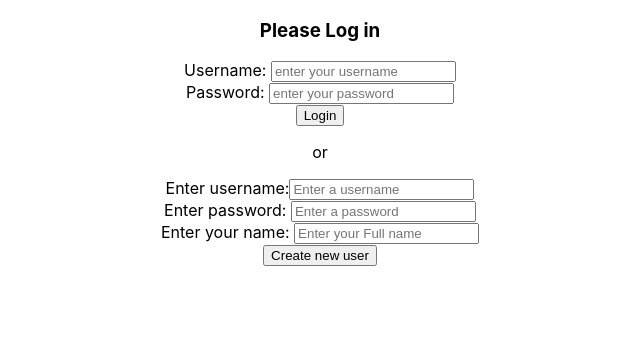
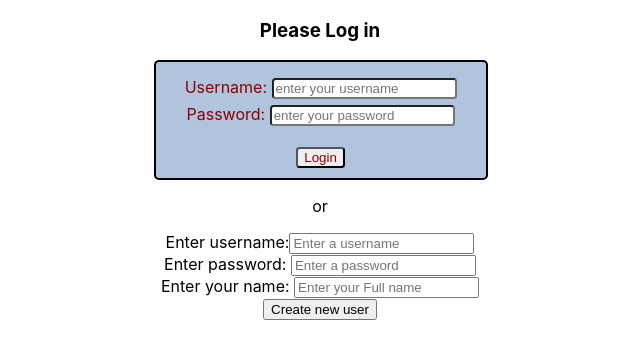
Before and after one commit to tylerletendre98/reduxMessageApp, a React (Create React App) app: page / in a window 1280 px wide. Shown: the top 358 px of the page, without its empty margins (320-960 px from the left). Built offline with nearby package versions, Linux system fonts and the light colour scheme.

Commit message:
adding styling to the loggin page

```diff
--- a/src/components/DisplayUser.jsx
+++ b/src/components/DisplayUser.jsx
@@ -10,7 +10,7 @@ function DisplayUser() {
     <div>
       <div>
         <h3>{currentLoggedInUser.username}</h3>
-        <h3>{currentLoggedInUser.fullName}</h3>
+        <h3>{currentLoggedInUser.fullname}</h3>
       </div>
     </div>
   );
--- a/src/components/Login.jsx
+++ b/src/components/Login.jsx
@@ -1,6 +1,7 @@
 import React, { useState } from "react";
 import { useDispatch, useSelector } from "react-redux";
 import { login } from "../features/user";
+import "./login.css";
 
 function Login() {
   const users = useSelector((state) => state.user.value.users);
@@ -29,12 +30,11 @@ function Login() {
         users[i].password === user.password
       ) {
         dispatch(login(user));
-      } else {
-        return (
-          <div>
-            <h1>incorrect username or password</h1>
-          </div>
-        );
+      } else if (
+        users[i].username === user.username &&
+        users[i].password === user.password
+      ) {
+        return alert("incorrect username or password");
       }
     }
   };
@@ -45,8 +45,10 @@ function Login() {
         <div>
           <h3>Please Log in</h3>
         </div>
-        <div>
-          <div>
+        <div className="login">
+          <div className="login-container">
+            <div className="login-inputs">
+              <div className="login-input">
                 <label htmlFor="">Username: </label>
                 <input
                   type="text"
@@ -55,7 +57,7 @@ function Login() {
                   value={username}
                 />
               </div>
-          <div>
+              <div className="login-input">
                 <label htmlFor="">Password: </label>
                 <input
                   type="password"
@@ -63,8 +65,12 @@ function Login() {
                   onChange={handlePasswordChange}
                 />
               </div>
+            </div>
+            <div className="login-button">
               <div>
                 <button onClick={handleLogin}>Login</button>
+              </div>
+            </div>
           </div>
         </div>
       </div>
--- /dev/null
+++ b/src/components/login.css
@@ -0,0 +1,33 @@
+.login-container {
+  border-width: 2px;
+  border-style: solid;
+  border-color: black;
+  padding: 5px;
+  width: 25%;
+  position: relative;
+  left: 37%;
+  border-radius: 5px;
+  background-color: lightsteelblue;
+}
+
+.login-inputs {
+  padding-bottom: 15px;
+  padding-top: 10px;
+}
+.login-inputs input {
+  border-radius: 3.5px;
+}
+
+.login-input {
+  padding-bottom: 5px;
+  color: darkred;
+}
+
+.login-button {
+  padding-bottom: 5px;
+}
+
+.login-button button {
+  color: darkred;
+  border-radius: 3.5px;
+}
--- a/src/features/user.js
+++ b/src/features/user.js
@@ -4,7 +4,12 @@ import {createSlice} from '@reduxjs/toolkit'
 const userSlice = createSlice({
     name:'user',
     initialState:{value:{
-        users:[],
+        users:[{
+            username:'bubba1029',
+            password:'bubba',
+            fullname:'bubba letendre'
+        }
+    ],
         currentLoggedInUser:{}
     }},
     reducers:{
```
Lines whose indentation alone changed are shown as unchanged.
